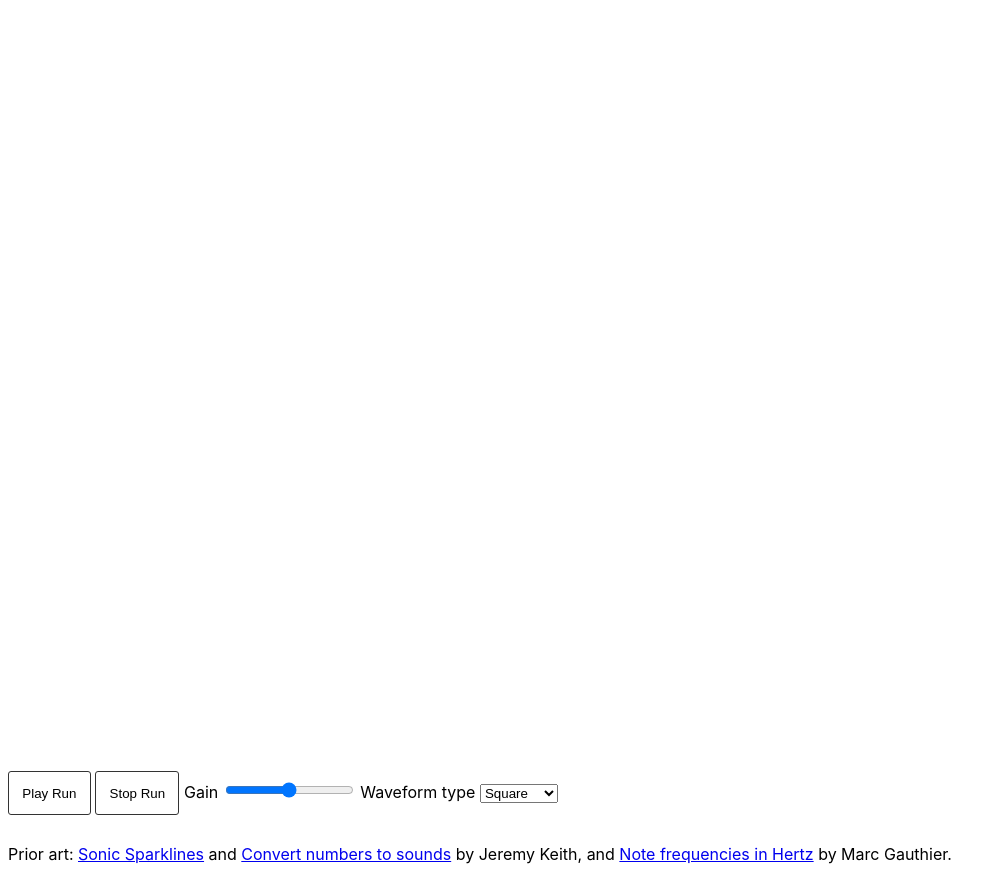
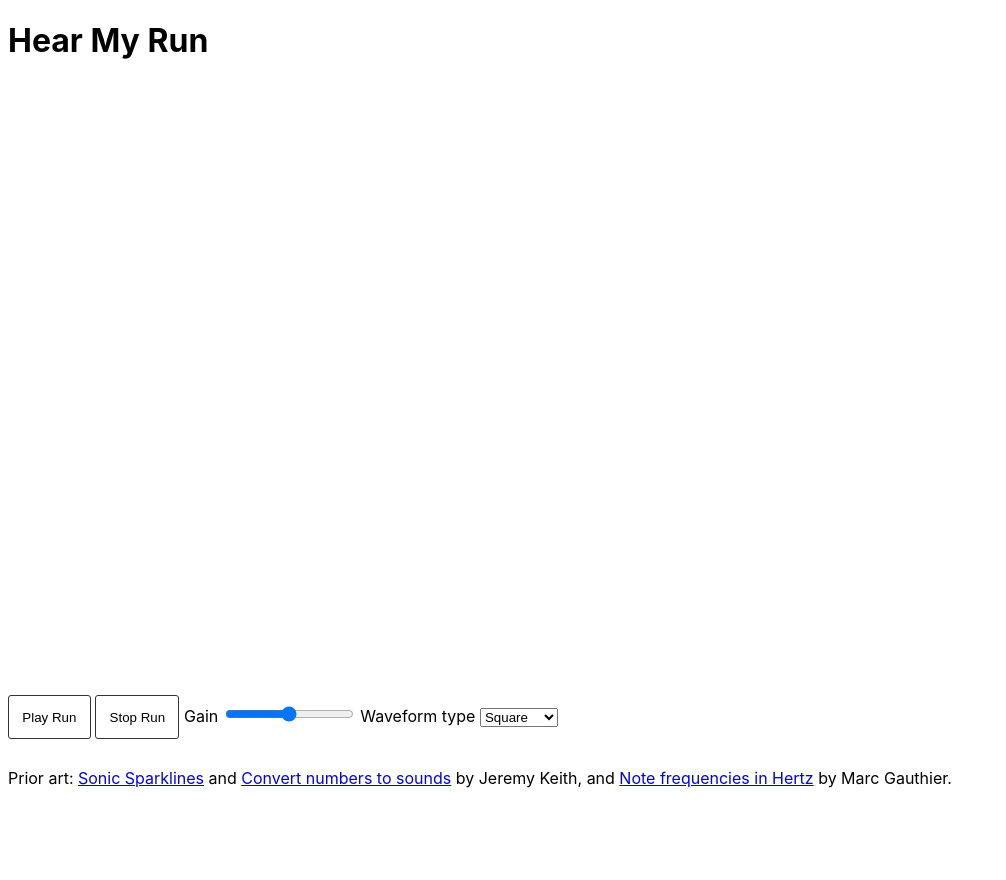
Before and after one commit to ihuntington/website, a plain HTML site: page hear-my-run/src/index.html in a window 1280 px wide. Shown: the whole page, without its empty margins (0-1006 px from the left). After the commit the page ends 804 px from the top, so only its background shows below. Drawn offline with nearby package versions, Linux system fonts and the light colour scheme.

Commit message:
update html structure

```diff
--- a/hear-my-run/src/index.html
+++ b/hear-my-run/src/index.html
@@ -1,10 +1,12 @@
+<!DOCTYPE html>
+<html>
     <head>
-    <link rel="stylesheet" href="https://unpkg.com/leaflet@1.7.1/dist/leaflet.css"
-   integrity="sha512-xodZBNTC5n17Xt2atTPuE1HxjVMSvLVW9ocqUKLsCC5CXdbqCmblAshOMAS6/keqq/sMZMZ19scR4PsZChSR7A=="
-   crossorigin=""/>
-   <script src="https://unpkg.com/leaflet@1.7.1/dist/leaflet.js"
-   integrity="sha512-XQoYMqMTK8LvdxXYG3nZ448hOEQiglfqkJs1NOQV44cWnUrBc8PkAOcXy20w0vlaXaVUearIOBhiXZ5V3ynxwA=="
-   crossorigin=""></script>
+        <meta charset="utf-8">
+        <meta name="description" content="Activities from Strava turned into sounds">
+        <meta name="viewport" content="width=device-width, initial-scale=1">
+        <title>Hear My Run</title>
+        <link rel="stylesheet" href="https://unpkg.com/leaflet@1.7.1/dist/leaflet.css" integrity="sha512-xodZBNTC5n17Xt2atTPuE1HxjVMSvLVW9ocqUKLsCC5CXdbqCmblAshOMAS6/keqq/sMZMZ19scR4PsZChSR7A==" crossorigin=""/>
+        <script src="https://unpkg.com/leaflet@1.7.1/dist/leaflet.js" integrity="sha512-XQoYMqMTK8LvdxXYG3nZ448hOEQiglfqkJs1NOQV44cWnUrBc8PkAOcXy20w0vlaXaVUearIOBhiXZ5V3ynxwA==" crossorigin=""></script>
         <style>
             body {
                 font-family: -apple-system, BlinkMacSystemFont, 'Segoe UI', Roboto, Oxygen, Ubuntu, Cantarell, 'Open Sans', 'Helvetica Neue', sans-serif;
@@ -24,11 +26,8 @@
         </style>
     </head>
     <body>
+        <h1>Hear My Run</h1>
         <div id="activity-map"></div>
-
-    <div id="altitude">
-        <svg></svg>
-    </div>
 
         <button id="play-button" class="action">Play Run</button>
         <button id="stop-button" class="action">Stop Run</button>
@@ -159,3 +158,4 @@
             activityMap.fitBounds(route.getBounds());
         </script>
     </body>
+</html>
```
Lines whose indentation alone changed are shown as unchanged.
